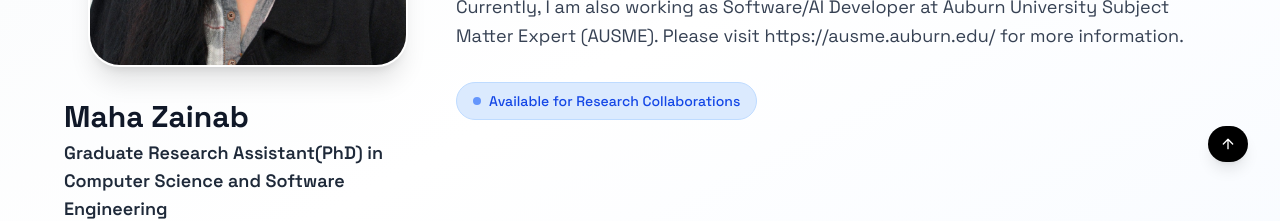
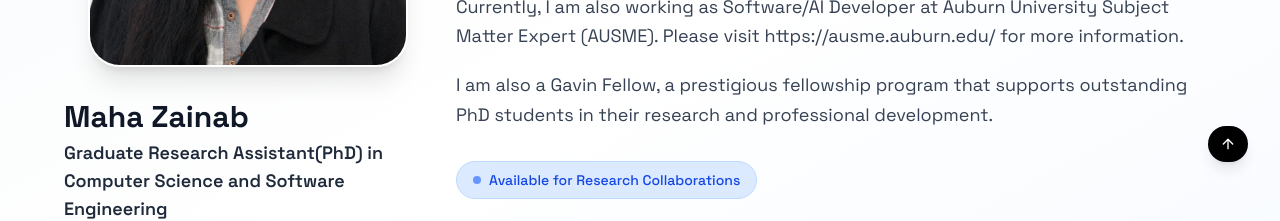
Before and after one commit to MahaZainab/MahaZainab.github.io, a React (Vite) app: page / in a window 1280 px wide. Shown: the part 606-827 px from the top of the page. Built offline with nearby package versions, Linux system fonts and the light colour scheme.

Commit message:
Auto commit on save

```diff
--- a/src/components/about.tsx
+++ b/src/components/about.tsx
@@ -40,6 +40,7 @@ export default function HeroSection() {
             <p>{about?.p1}</p>
             {about?.p2 && <p>{about?.p2}</p>}
             {about?.p3 && <p>{about?.p3}</p>}
+            {about?.p4 && <p>{about?.p4}</p>}
           </div>
           <div className="flex items-center gap-2 px-4 py-2 rounded-full bg-blue-100 border border-blue-200 w-fit">
             <div className="w-2 h-2 bg-blue-600 rounded-full animate-pulse"></div>
```
